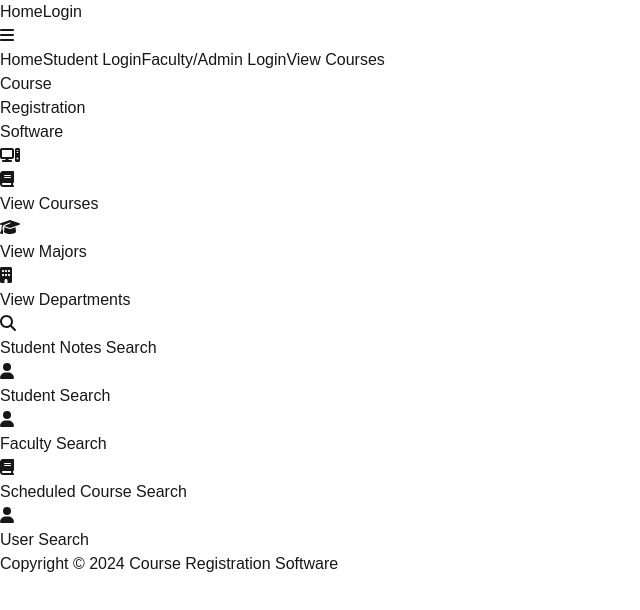
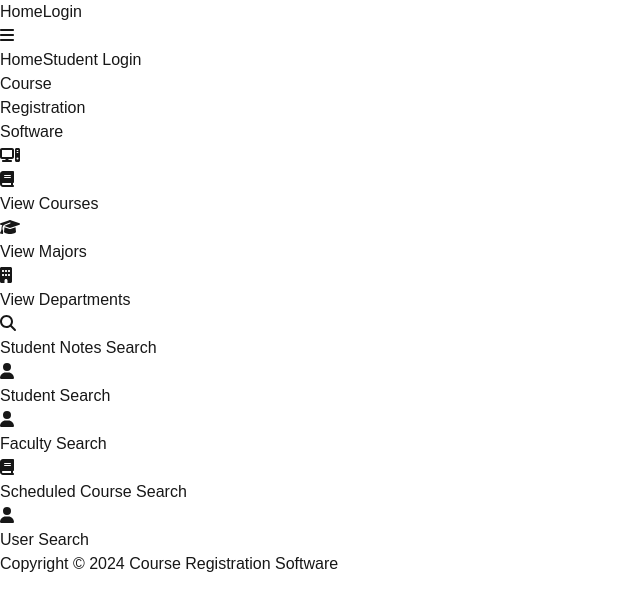
Before and after one commit to AlanChavarin/CS532_CourseRegistrationSoftware, a Next.js app in the folder frontend/: page / in a window 1280 px wide. Shown: the top 610 px of the page, without its empty margins (0-640 px from the left). Built offline with nearby package versions, Linux system fonts and the light colour scheme.

Commit message:
fixed sidebra

```diff
--- a/frontend/src/app/layoutComponents/Sidebar.js
+++ b/frontend/src/app/layoutComponents/Sidebar.js
@@ -20,9 +20,7 @@ function Sidebar({ isOpen, onClose }) {
       >
         <div className="flex flex-col items-start justify-start gap-[16px] px-4 py-8 bg-gray-800 text-white font-semibold text-[20px] h-full">
           <Link href="/" onClick={onClose} className="hover:text-gray-400 transition-all duration-300">Home</Link>
-          <Link href="/studentlogin" onClick={onClose} className="hover:text-gray-400 transition-all duration-300">Student Login</Link>
-          <Link href="/facultyadminlogin" onClick={onClose} className="hover:text-gray-400 transition-all duration-300">Faculty/Admin Login</Link>
-          <Link href="/courses" onClick={onClose} className="hover:text-gray-400 transition-all duration-300">View Courses</Link>
+          <Link href="/userlogin" onClick={onClose} className="hover:text-gray-400 transition-all duration-300">Student Login</Link>
         </div>
       </div>
     </>
```
